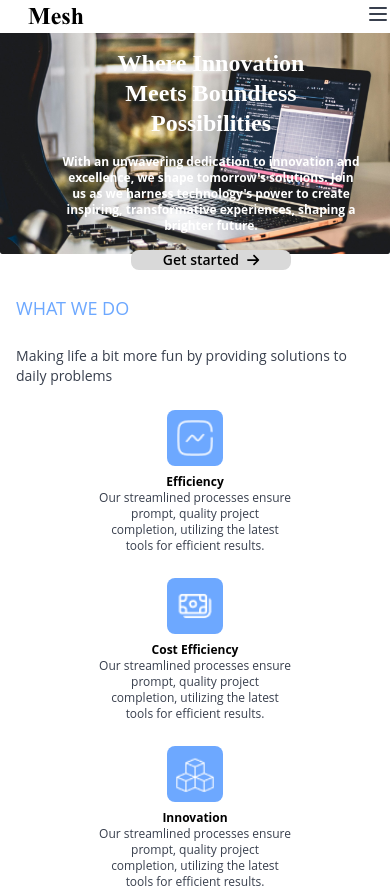
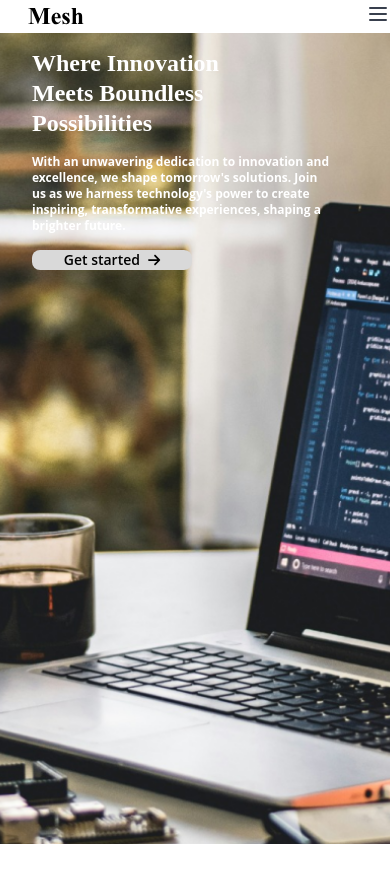
Before and after one commit to mybllog/Mesh, a React (Create React App) app: page / in a window 390 px wide. Shown: the top 888 px of the page. Built offline with nearby package versions, Linux system fonts and the light colour scheme.

Commit message:
updated code

```diff
--- a/public/index.html
+++ b/public/index.html
@@ -7,7 +7,7 @@
     <meta name="theme-color" content="#000000" />
     <meta
       name="description"
-      content="Web site created using create-react-app"
+      content="Mesh website"
     />
     <link rel="apple-touch-icon" href="%PUBLIC_URL%/logo192.png" />
     <!--
--- a/src/Pages/Home.js
+++ b/src/Pages/Home.js
@@ -20,8 +20,8 @@ const Home = () => {
     <div className="relative w-full h-auto overflow-x-hidden">
       {/* Hero Section */}
       <header className="relative w-full h-full ">
-        <img src={img1} alt="Innovative solutions backdrop" className="w-full  h-full object-cover" />
-        <div className="absolute top-12 xl:top-40 md:top-32 left-4 md:left-1/2 md:-translate-x-1/2 lg:left-20 lg:translate-x-0 text-white w-full px-4  lg:w-auto text-center lg:text-left">
+        <img src={img1} alt="Innovative solutions backdrop" className=" w-screen h-screen md:w-full md:h-full lg:w-full  lg:h-full object-cover" />
+        <div className="absolute top-12 xl:top-40 md:top-32 left-4 md:left-1/2 md:-translate-x-1/2 lg:left-20 lg:translate-x-0 text-white w-full px-4  lg:w-auto  lg:text-left">
     <h1 className="text-2xl sm:text-3xl lg:text-4xl xl:text-5xl font-bold font-newRomain leading-tight">
       Where Innovation <br /> Meets Boundless <br /> Possibilities
     </h1>
@@ -29,7 +29,7 @@ const Home = () => {
       With an unwavering dedication to innovation and <br /> excellence, we shape tomorrow's solutions. Join <br /> us as we harness
       technology's power to create <br /> inspiring, transformative experiences, shaping a <br /> brighter future.
     </p>
-    <div className="mt-4 w-40 lg:w-36 lg:h-10 bg-[#D9D9D9] rounded-lg cursor-pointer mx-auto lg:mx-0">
+    <div className="mt-4 w-40 lg:w-36 lg:h-10 bg-[#D9D9D9] rounded-lg cursor-pointer  lg:mx-0">
       <div className="flex items-center justify-center h-full text-black">
         <p className="mr-2 font-Opensans font-semibold text-sm">
           Get started
```
